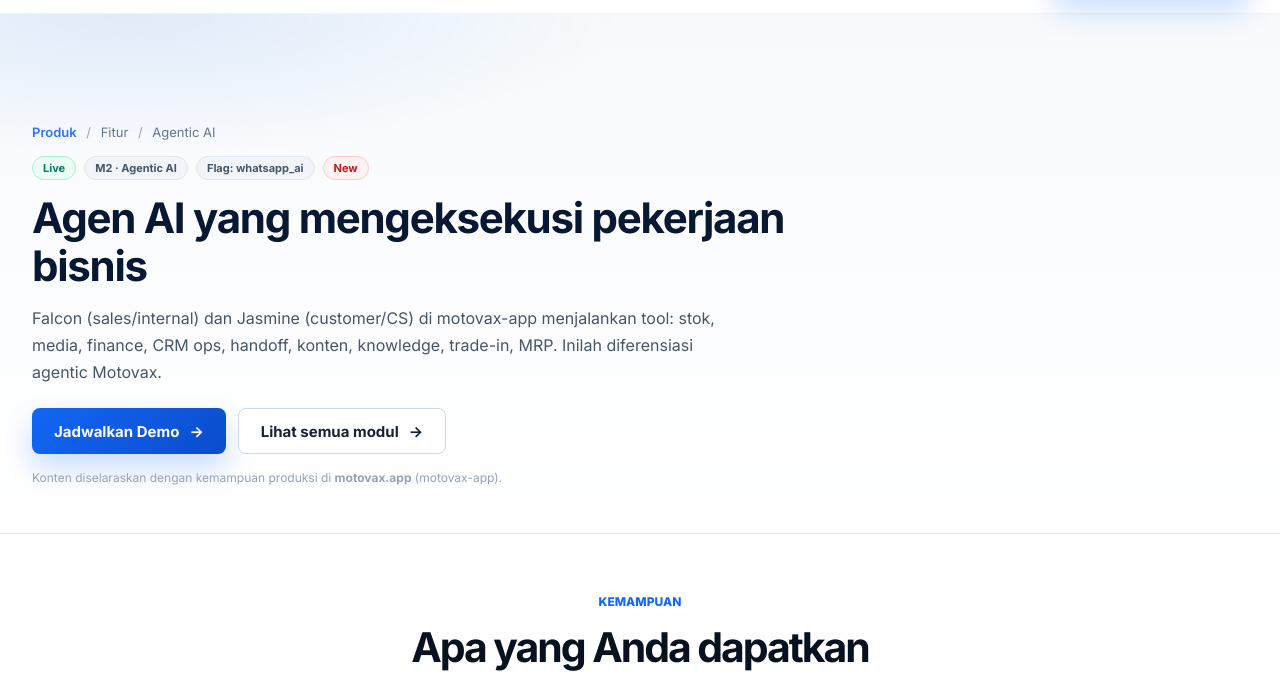
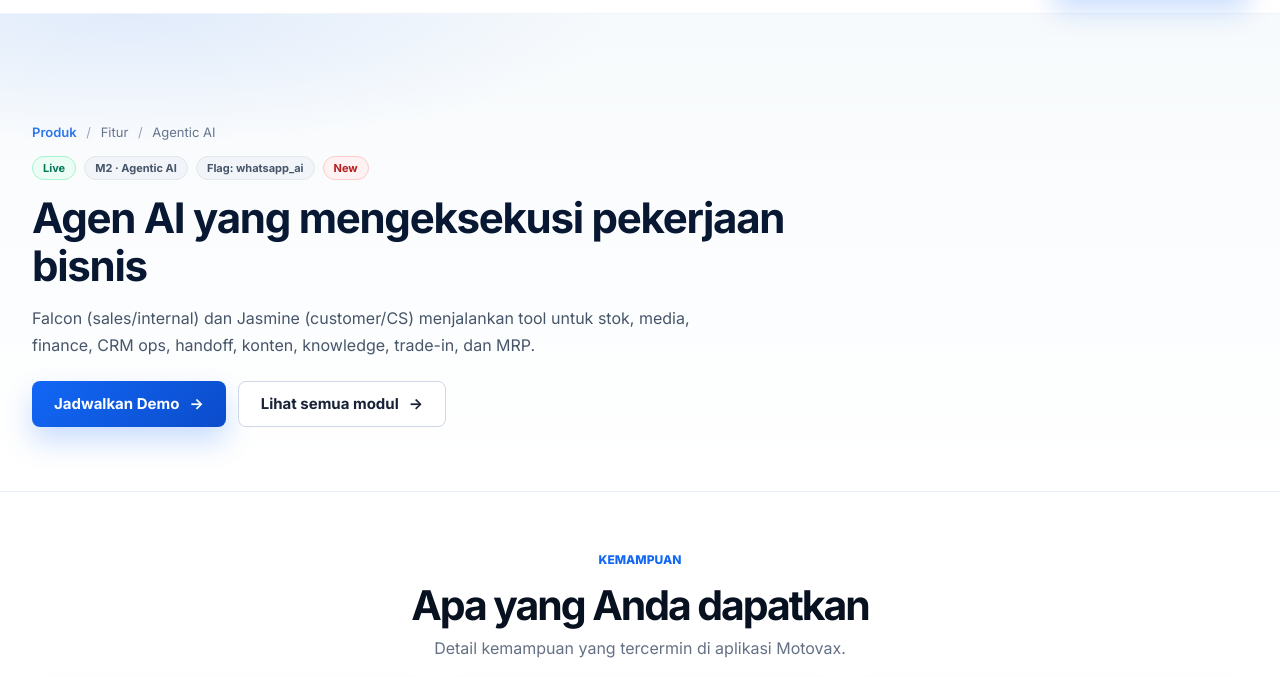
Before and after one commit to motovax/motovax.ai, a website: page fitur/agentic-ai.html in a window 1280 px wide. Shown: the part 65-742 px from the top of the page. Drawn offline with Linux system fonts and the light colour scheme.

Commit message:
fix(copy): hapus catatan sumber internal dari halaman fitur

```diff
--- a/fitur/agentic-ai.html
+++ b/fitur/agentic-ai.html
@@ -4,7 +4,7 @@
     <meta charset="UTF-8" />
     <meta name="viewport" content="width=device-width, initial-scale=1.0" />
     <title>Agentic AI — MOTOVAX</title>
-    <meta name="description" content="Falcon (sales/internal) dan Jasmine (customer/CS) di motovax-app menjalankan tool: stok, media, finance, CRM ops, handoff, konten, knowledge, trade-in, MRP" />
+    <meta name="description" content="Falcon (sales/internal) dan Jasmine (customer/CS) menjalankan tool untuk stok, media, finance, CRM ops, handoff, konten, knowledge, trade-in, dan MRP." />
     <meta name="theme-color" content="#1267f5" />
     <link rel="icon" href="../favicon.ico" sizes="any" />
     <link rel="icon" type="image/png" sizes="32x32" href="../icons/favicon-32.png" />
--- a/fitur/feature-page.js
+++ b/fitur/feature-page.js
@@ -109,7 +109,6 @@
           <a class="btn btn-primary" href="../index.html#kontak">Jadwalkan Demo <span>-></span></a>
           ${demoCta}
         </div>
-        <p class="feature-source-note">Konten diselaraskan dengan kemampuan produksi di <strong>motovax.app</strong> (motovax-app).</p>
       </div>
     </section>
 
--- a/fitur/features-data.js
+++ b/fitur/features-data.js
@@ -9,7 +9,7 @@
     title: "Aplikasi Omnichannel",
     heroTitle: "Satu inbox omnichannel untuk semua channel chat pelanggan",
     heroDesc:
-      "Satukan WhatsApp, Instagram DM, Facebook Messenger, dan channel lain dalam Call Center Motovax. Faneling AI / agent / MR, realtime SSE, handoff, dan aksi cepat inventori serta simulasi kredit — sesuai produksi di motovax.app.",
+      "Satukan WhatsApp, Instagram DM, Facebook Messenger, dan channel lain dalam Call Center Motovax. Faneling AI / agent / MR, realtime SSE, handoff, dan aksi cepat inventori serta simulasi kredit untuk mempercepat layanan pelanggan.",
     status: "Live",
     module: "M3 · AI Omnichannel & Call Center",
     flag: "whatsapp_ai",
@@ -75,7 +75,7 @@
       { title: "DM di inbox terpusat", desc: "Percakapan Instagram masuk ke workspace Call Center multi-channel." },
       { title: "Konteks inventori", desc: "AI/agent dapat merujuk unit ready stock saat menjawab inquiry dari IG." },
       { title: "Handoff ke sales", desc: "Lead dari IG dapat di-handoff ke MR atau pipeline CRM." },
-      { title: "Pairing Meta", desc: "Konfigurasi integrasi channel lewat settings tenant di motovax.app." },
+      { title: "Pairing Meta", desc: "Konfigurasi integrasi channel lewat pengaturan tenant Motovax." },
     ],
     howItWorks: [
       { title: "Pairing channel", desc: "Hubungkan akun Meta / Instagram di integrasi tenant." },
@@ -147,7 +147,7 @@
     title: "Aplikasi CRM",
     heroTitle: "Autopilot CRM untuk pipeline sales dealer",
     heroDesc:
-      "Modul CRM Motovax (flag crm_autopilot) mencakup Customer, Pipeline Cold→Deal, program follow-up, guideline, MR, salespeople, agents, dan dashboard sales — sesuai sidebar produksi motovax-app.",
+      "Modul CRM Motovax mencakup Customer, Pipeline Cold→Deal, program follow-up, guideline, MR, salespeople, agents, dan dashboard sales dalam satu workspace.",
     status: "Live · flag",
     module: "M4 · Autopilot CRM",
     flag: "crm_autopilot",
@@ -646,7 +646,7 @@
     title: "Agentic AI",
     heroTitle: "Agen AI yang mengeksekusi pekerjaan bisnis",
     heroDesc:
-      "Falcon (sales/internal) dan Jasmine (customer/CS) di motovax-app menjalankan tool: stok, media, finance, CRM ops, handoff, konten, knowledge, trade-in, MRP. Inilah diferensiasi agentic Motovax.",
+      "Falcon (sales/internal) dan Jasmine (customer/CS) menjalankan tool untuk stok, media, finance, CRM ops, handoff, konten, knowledge, trade-in, dan MRP.",
     status: "Live",
     module: "M2 · Agentic AI",
     flag: "whatsapp_ai",
@@ -749,7 +749,7 @@
     title: "Call Center",
     heroTitle: "Call Center AI omnichannel untuk dealer modern",
     heroDesc:
-      "Modul Call Center di motovax-app: inbox multi-channel, faneling, SSE realtime, aksi inventori & kredit, performa — inti layanan pelanggan Motovax.",
+      "Modul Call Center Motovax menyatukan inbox multi-channel, faneling, SSE realtime, aksi inventori dan kredit, serta pemantauan performa layanan pelanggan.",
     status: "Live",
     module: "M3 · AI Omnichannel & Call Center",
     demo: "omni",
@@ -801,7 +801,7 @@
     title: "Motovax Sales Suite",
     heroTitle: "Solusi komprehensif untuk mempercepat penjualan",
     heroDesc:
-      "Gabungan Inventory, Agentic WhatsApp, Autopilot CRM, dan Dashboard — journey lead sampai closing di motovax.app.",
+      "Gabungan Inventory, Agentic WhatsApp, Autopilot CRM, dan Dashboard dalam satu alur lead hingga closing.",
     status: "Live · suite",
     module: "M1 + M2 + M4 + M6",
     demo: "crm",
--- a/scripts/generate-fitur-pages.mjs
+++ b/scripts/generate-fitur-pages.mjs
@@ -134,7 +134,7 @@
   <meta charset="UTF-8" />
   <meta name="viewport" content="width=device-width, initial-scale=1.0" />
   <title>Semua Fitur — MOTOVAX</title>
-  <meta name="description" content="Katalog fitur Motovax diselaraskan dengan motovax.app" />
+  <meta name="description" content="Jelajahi katalog fitur Motovax untuk sales, customer service, CRM, omnichannel, dan automasi bisnis." />
   <link rel="stylesheet" href="../styles.css" />
   <link rel="icon" href="../favicon.ico" />
 </head>
@@ -148,7 +148,7 @@
   <main class="feature-page-section">
     <div class="container">
       <h1>Semua fitur Motovax</h1>
-      <p class="feature-hero-desc">Referensi konten dari produksi motovax.app. Pilih fitur untuk detail.</p>
+      <p class="feature-hero-desc">Pilih fitur untuk melihat detail kemampuan dan manfaatnya.</p>
       <ul class="feature-index-list">${listItems}</ul>
     </div>
   </main>
```
Also changed, not shown: fitur/aplikasi-call-center.html (+1 -1 lines), fitur/aplikasi-crm.html (+1 -1 lines), fitur/index.html (+2 -2 lines), fitur/motovax-sales-suite.html (+1 -1 lines).
